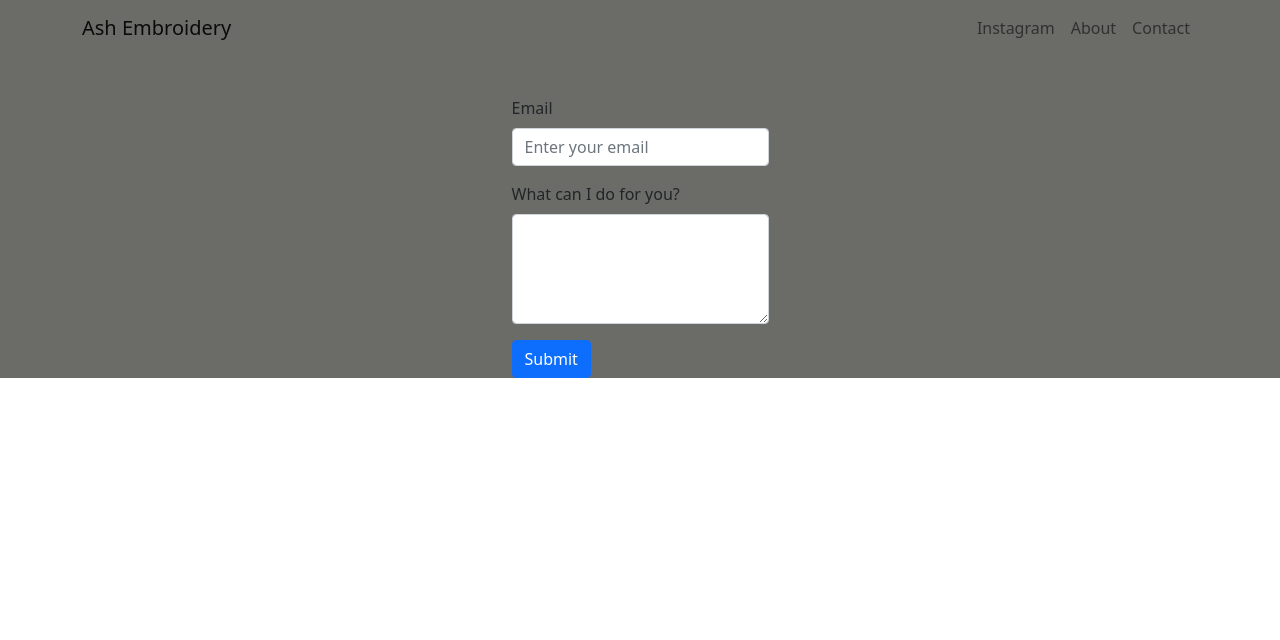
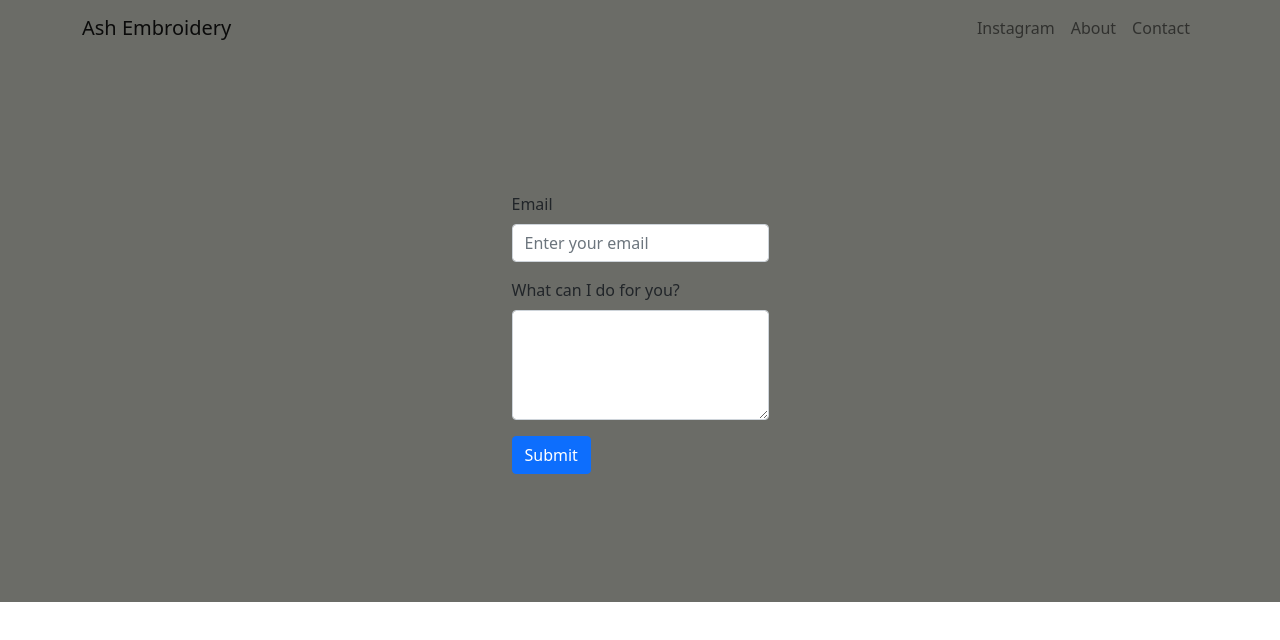
Before and after one commit to BenJerke/ash-embroidery-site, a Next.js app: page /contact in a window 1280 px wide. Shown: the top 640 px of the page. Built offline with nearby package versions, Linux system fonts and the light colour scheme.

Commit message:
contact page is not a page anymore, it's just a mailto.

```diff
--- a/pages/about.js
+++ b/pages/about.js
@@ -20,7 +20,7 @@ export default function About() {
         <Nav className={styles.navlinks}>
           <Nav.Link href="https://www.instagram.com/ash_lewie/">Instagram</Nav.Link>
           <Nav.Link href="/about">About</Nav.Link>
-          <Nav.Link href="/contact">Contact</Nav.Link>
+          <Nav.Link href="mailto:embroideryash@gmail.com">Contact</Nav.Link>
         </Nav>
       </Navbar.Collapse>
       </Container>
--- a/pages/contact.js
+++ b/pages/contact.js
@@ -55,7 +55,7 @@ const useMediaQuery = () => {
       </Navbar.Collapse>
       </Container>
     </Navbar>
-      <div className={styles.container}>
+      <div className={styles.containerbig}>
       <main className={styles.main}>
       <Form>
       <Form.Group className="mb-3" controlId="emailaddress">
--- a/pages/index.js
+++ b/pages/index.js
@@ -162,7 +162,7 @@ async function changePicLeft() {
     <Navbar.Collapse className={styles.navlinks} id="basic-navbar-nav">
       <Nav className={styles.navlinks}>
         <Nav.Link href="/about">About</Nav.Link>
-        <Nav.Link href="/contact">Contact</Nav.Link>
+        <Nav.Link href="mailto: embroideryash@gmail.com">Contact</Nav.Link>
         <Nav.Link href="https://www.instagram.com/ash_lewie/">Instagram</Nav.Link>
       </Nav>
     </Navbar.Collapse>
@@ -201,7 +201,7 @@ async function changePicLeft() {
         <Nav className={styles.navlinks}>
           <Nav.Link href="https://www.instagram.com/ash_lewie/">Instagram</Nav.Link>
           <Nav.Link href="/about">About</Nav.Link>
-          <Nav.Link href="/contact">Contact</Nav.Link>
+          <Nav.Link href="mailto:embroideryash@gmail.com">Contact</Nav.Link>
         </Nav>
       </Navbar.Collapse>
       </Container>
```
